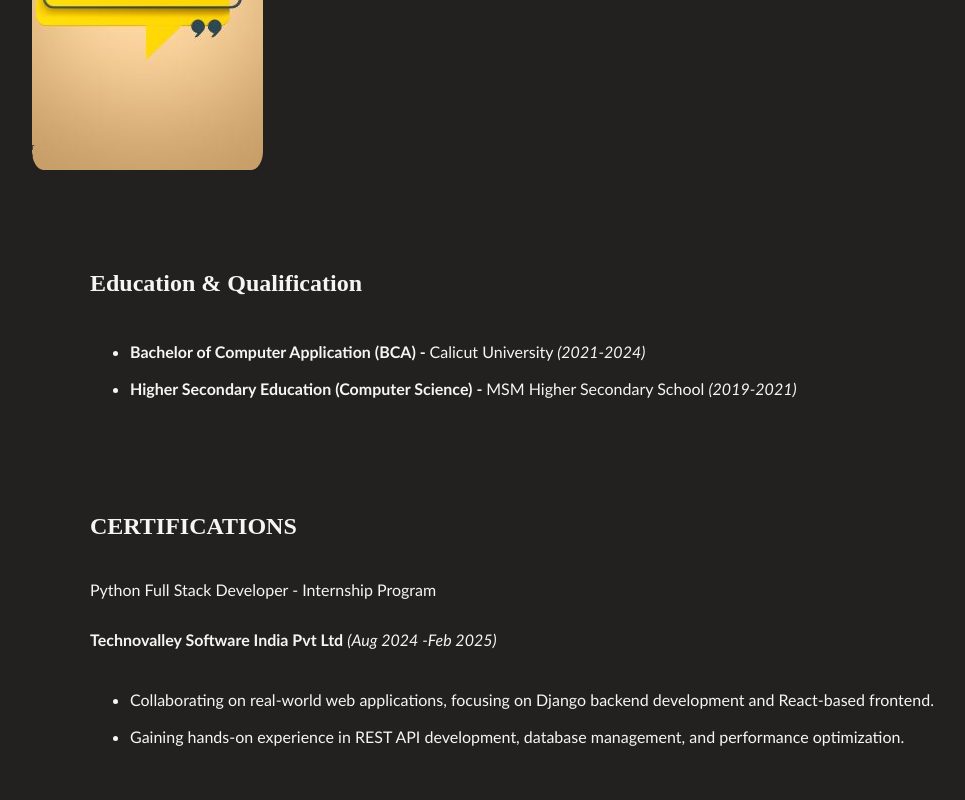
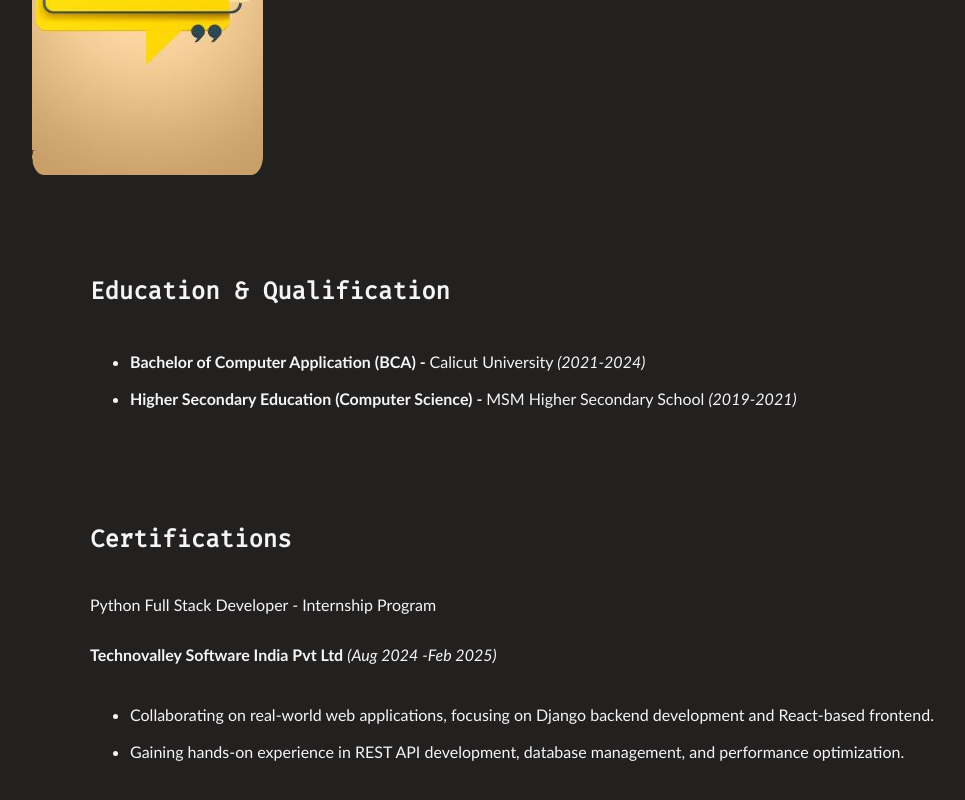
Before and after one commit to shibinshibii/my-portfolio, a React (Vite) app: page / in a window 1280 px wide. Shown: the part 1078-1878 px from the top of the page, without its empty margins (238-1203 px from the left). Built offline with nearby package versions, Linux system fonts and the light colour scheme.

Commit message:
updated code

```diff
--- a/src/Home.jsx
+++ b/src/Home.jsx
@@ -228,7 +228,7 @@ function Home(){
       transition={{duration:0.3,ease:"easeInOut",delay:0.5}}
       >
 
-        <h2>CERTIFICATIONS</h2>
+        <h2>Certifications</h2>
         <p className="p1">Python Full Stack Developer - Internship Program</p>
         <p className="p2"><b>Technovalley Software India Pvt Ltd</b> <i>(Aug 2024 -Feb 2025)</i></p>
         <ul>
--- a/src/stylesheets/styles.css
+++ b/src/stylesheets/styles.css
@@ -28,11 +28,11 @@ body{
 }
 .container1 h1{
   margin: 0;
-  font-family: 'Cascadia Code','Fira Code';
+  font-family: 'Cascadia Code','Fira Code',monospace;
   font-size: 40px;
 }
 .container1 p{
-  font-family: 'Calibri','Open Sans';
+  font-family: 'Calibri','Poppins';
   font-weight: bold;
 }
 .container1 .hello{
@@ -49,7 +49,7 @@ body{
   transform: scale(1.1);
 }
 .phone-number{
-  font-family: 'Calibri';
+  font-family: 'Calibri','Poppins';
   font-size: small;
 }
 .container2 {
@@ -62,7 +62,7 @@ body{
 /* Ensure text alignment remains unchanged */
 .container2 h2 {
   margin-left: 68px;
-  font-family: 'Cascadia Code';
+  font-family: 'Cascadia Code','Fira Code';
 }
 
 /* Responsive Image Grid */
@@ -145,7 +145,7 @@ body{
   padding: 10px 20px;
   border-radius: 5px;
   transition: 0.3s ease-out;
-  font-family: 'Calibri';
+  font-family: 'Calibri','Poppins';
   font-size: small;
 }
 
@@ -156,7 +156,7 @@ body{
 
 /* Heading Styling */
 .container3 .h2 {
-  font-family: 'Cascadia Code';
+  font-family: 'Cascadia Code','Fira Code';
   color: whitesmoke;
 }
 
@@ -170,7 +170,7 @@ body{
 .container3 li {
   line-height: 37px;
   color: whitesmoke;
-  font-family: 'Calibri';
+  font-family: 'Calibri','Poppins';
 }
 
 /* 📌 Responsive Adjustments */
@@ -216,7 +216,7 @@ body{
 
 /* Heading Styling */
 .container4 h2 {
-  font-family: 'Cascadia Code';
+  font-family: 'Cascadia Code','Fira Code';
   color: whitesmoke;
 }
 
@@ -231,12 +231,12 @@ body{
 .container4 li {
   line-height: 37px;
   color: whitesmoke;
-  font-family: 'Calibri';
+  font-family: 'Calibri','Poppins';
 }
 
 /* Paragraph Styling */
 .container4 p {
-  font-family: 'Calibri';
+  font-family: 'Calibri','Poppins';
   color: whitesmoke;
 }
 
```
